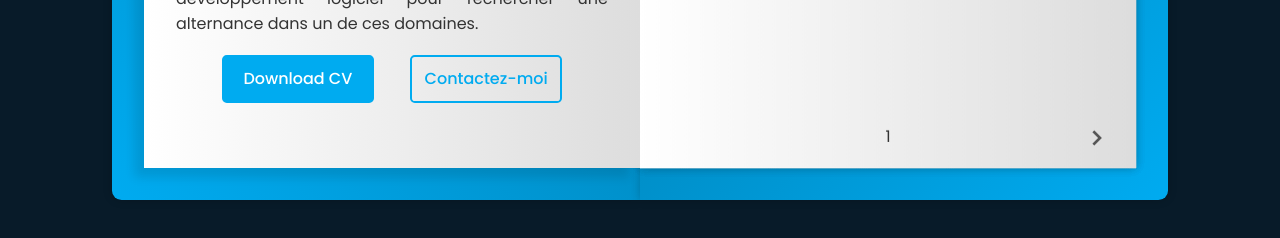
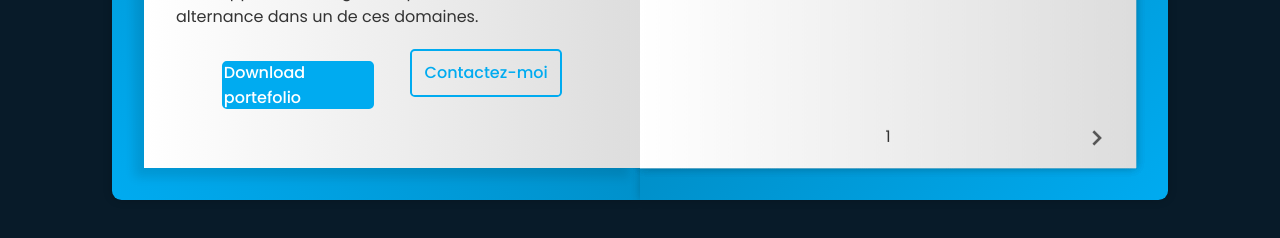
Before and after one commit to Florence-Navet/portefolio, a plain HTML site: page index.html in a window 1280 px wide. Shown: the part 560-798 px from the top of the page. Drawn offline with nearby package versions, Linux system fonts and the light colour scheme.

Commit message:
ajout portefolio pdf

```diff
--- a/index.html
+++ b/index.html
@@ -47,12 +47,10 @@
 
             <div class="btn-box">
               <!-- Bouton de téléchargement du CV -->
-              <a
-                href="./CV_Florence_Navet.pdf"
-                class="btn"
-                download="CV_Florence_Navet"
-                >Download CV</a
+              <a href="./" class="btn" download="./portefolio.pdf"
+                >Download portefolio</a
               >
+              <!-- Bouton contact -->
               <a href="#" class="btn contact-me">Contactez-moi</a>
             </div>
           </div>
```
Also changed, not shown: 1 other file.
